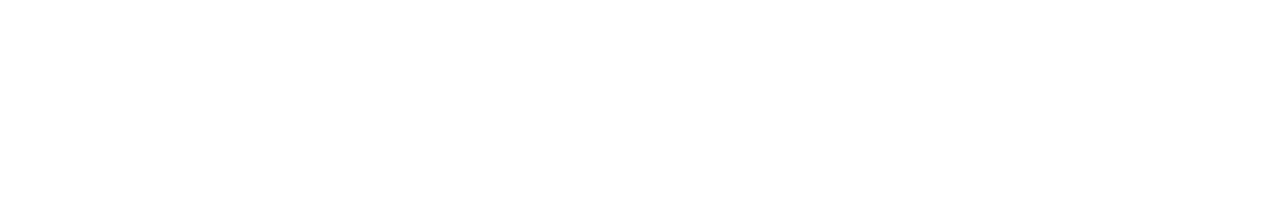
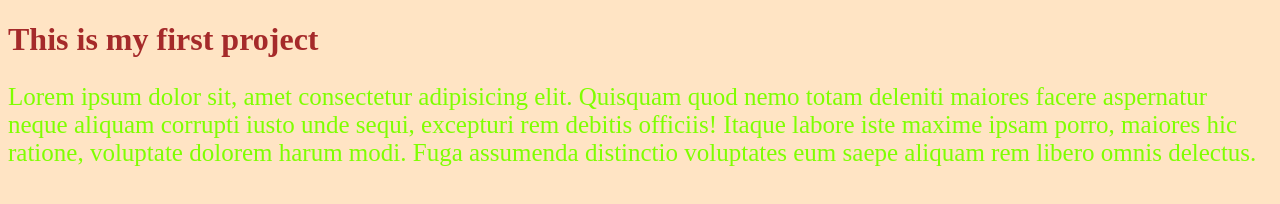
Before and after one commit to Safiulla-75/project1, a plain HTML site: page project/index.html in a window 1280 px wide. Drawn offline with Linux system fonts and the light colour scheme.

Commit message:
add text and style

```diff
--- a/project/index.html
+++ b/project/index.html
@@ -7,6 +7,7 @@
     <link rel="stylesheet" href="style.css">
 </head>
 <body>
-
+    <h1>This is my first project</h1>
+    <p>Lorem ipsum dolor sit, amet consectetur adipisicing elit. Quisquam quod nemo totam deleniti maiores facere aspernatur neque aliquam corrupti iusto unde sequi, excepturi rem debitis officiis! Itaque labore iste maxime ipsam porro, maiores hic ratione, voluptate dolorem harum modi. Fuga assumenda distinctio voluptates eum saepe aliquam rem libero omnis delectus.</p>
 </body>
 </html>
--- a/project/style.css
+++ b/project/style.css
@@ -0,0 +1,10 @@
+body{
+    background-color: bisque;
+}
+h1{
+    color: brown;
+}
+p{
+    color:chartreuse;
+  font-size: 25px;
+}
```
